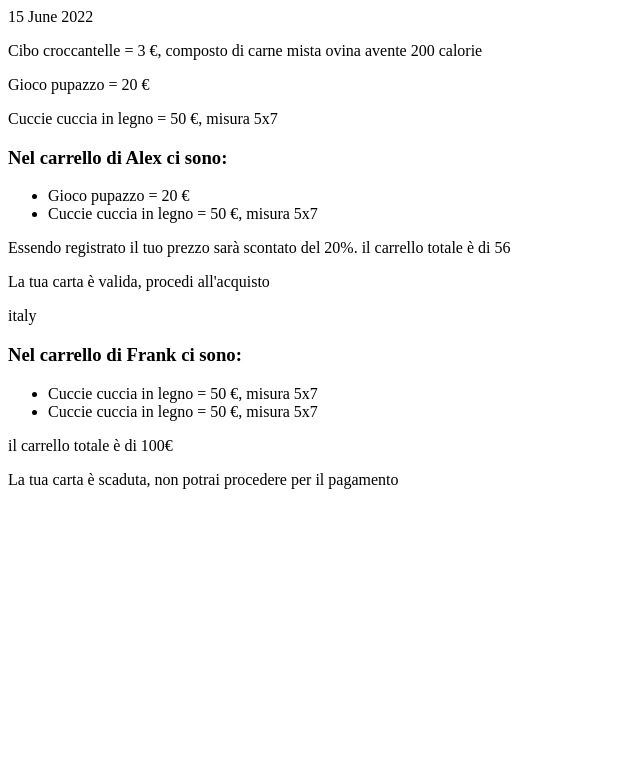
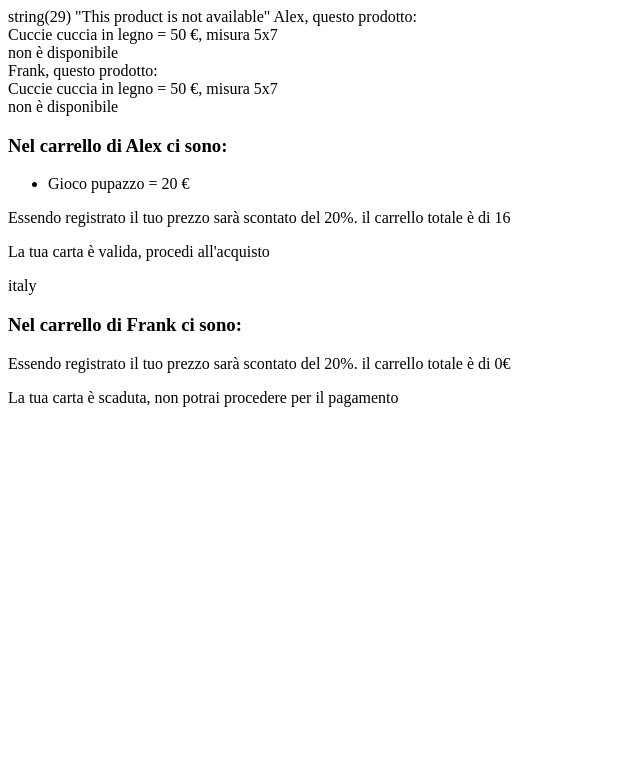
Before and after one commit to alexcapoluongo/php-oop-3, a PHP site: page / in a window 1280 px wide. Shown: the top 783 px of the page, without its empty margins (0-640 px from the left). Run offline with PHP 8.4, Linux system fonts and the light colour scheme.

Commit message:
added trial errors

```diff
--- a/Bed.php
+++ b/Bed.php
@@ -4,9 +4,9 @@ require_once __DIR__ . "/Product.php";
 class Bed extends Product {
     public $meters;
 
-    public function __construct($_category, $_name, $_price, $_meters)
+    public function __construct($_category, $_name, $_price, $_available, $_meters)
     {
-        parent::__construct($_category, $_name, $_price);
+        parent::__construct($_category, $_name, $_price, $_available);
         $this->meters = $_meters;
     }
 
--- a/Food.php
+++ b/Food.php
@@ -5,8 +5,8 @@ class Food extends Product {
     public $material;
     public $calories;
 
-    function __construct($_category, $_name, $_price, $_material, $_calories) {
-        parent::__construct($_category, $_name, $_price);
+    function __construct($_category, $_name, $_price, $_available, $_material, $_calories) {
+        parent::__construct($_category, $_name, $_price, $_available);
         $this->material = $_material;
         $this->calories = $_calories;
     }
--- a/Product.php
+++ b/Product.php
@@ -3,11 +3,13 @@ class Product {
     public $category;
     public $name;
     public $price;
+    public $available = true;
 
-    function __construct($_category, $_name, $_price) {
+    function __construct($_category, $_name, $_price, $_available) {
         $this->category = $_category;
         $this->name = $_name;
         $this->price= $_price;
+        $this->available = $_available;
     }
 
     public function printInfo() {
--- a/User.php
+++ b/User.php
@@ -23,7 +23,11 @@ class User {
     }
 
     public function addItemToCard($_product) {
-        $this->cart[] = $_product;
+        if($_product->available) {
+            $this->cart[] = $_product;
+        } else {
+            throw new Exception("This product is not available");
+        }
     }
 
 
--- a/index.php
+++ b/index.php
@@ -12,23 +12,31 @@ require_once __DIR__ . "/Game.php";
 require_once __DIR__ . "/Bed.php";
 require_once __DIR__ . "/User.php";
 
-$croccantelle = new Food('Cibo','croccantelle', 3, 'carne mista ovina', 200);
-$pupazzo = new Game('Gioco', 'pupazzo', 20);
-$woodhouse = new Bed('Cuccie', 'cuccia in legno', 50, '5x7');
+$croccantelle = new Food('Cibo','croccantelle', 3, 'carne mista ovina', false, 200);
+$pupazzo = new Game('Gioco', 'pupazzo', 20, true);
+$woodhouse = new Bed('Cuccie', 'cuccia in legno', 50, false, '5x7');
 
 $alex = new User('Alex Capoluongo', 'alex@gmail.com', false, date("2023-08-14"), 'italy');
-$alex->addItemToCard($pupazzo);
-$alex->addItemToCard($woodhouse);
+try {
+    $alex->addItemToCard($pupazzo);
+    $alex->addItemToCard($woodhouse);
+    } catch (Exception $e) {
+        var_dump($e->getMessage());
+        echo 'Alex, questo prodotto:' . '<br>' .  $woodhouse->printInfo() . '<br>' . 'non è disponibile <br>';
+    }
+
 $alex->getTotal();
 $alex->getRegistered();
 $alex->insertCard();
 
-$frank = new User('Frank Poirot', 'ppp@gmail.com', false, date("2020-08-14"), 'france');
-$frank->addItemToCard($woodhouse);
-$frank->addItemToCard($woodhouse);
+$frank = new User('Frank Poirot', 'ppp@gmail.com', true, date("2020-08-14"), 'france');
+try {
+    $frank->addItemToCard($woodhouse);
+    } catch (Exception $e) {
+        echo 'Frank, questo prodotto: <br>' . $woodhouse->printInfo() . '<br>' . 'non è disponibile';
+    }
+
 $frank->insertCard();
-
-echo date('j F Y');
 
 ?>
 
@@ -41,9 +49,7 @@ echo date('j F Y');
     <title>E-commerce</title>
 </head>
 <body>
-    <p><?php echo $croccantelle->printInfo() ?></p>
-    <p><?php echo $pupazzo->printInfo()?></p>
-    <p><?php echo $woodhouse->printInfo()?></p>
+
     <h3>Nel carrello di Alex ci sono: </h3>
     <ul><?php foreach($alex->cart as $item)
             {
```
